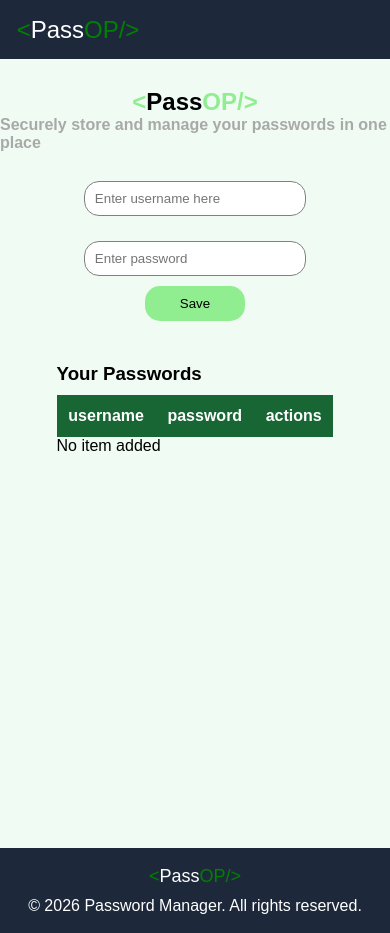
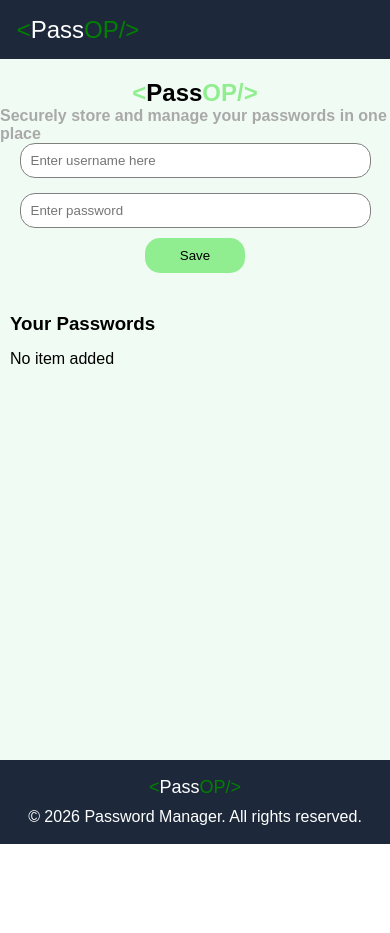
Before and after one commit to abdulrehmanmughal00/my-password-manager, a Next.js app: page / in a window 390 px wide. After the commit the page ends 844 px from the top, so only its background shows below. Built offline with nearby package versions, Linux system fonts and the light colour scheme.

Commit message:
fix responsive issue

```diff
--- a/app/page.js
+++ b/app/page.js
@@ -111,31 +111,33 @@ export default function Home() {
 
     <div className={styles.menu}>
       <div className={styles.span}>
-              <h4>username</h4>
-              <h4>password</h4>
-              <h4>actions</h4>
+        <h4>Username</h4>
+        <h4>Password</h4>
+        <h4>Actions</h4>
+      </div>
     </div>
 
     {array.length === 0 ? (
-              <p style={{ color: "black" }}>No item added</p>
+      <p style={{ color: "black", marginTop: "15px" }}>No item added</p>
     ) : (
       array.map((elem, idx) => (
         <div className={styles.main} key={idx}>
           <h4>{elem.username}</h4>
+
           <h4>{elem.password}</h4>
 
           <div>
             <lord-icon
               src="/wired-outline-35-edit-in-dynamic.json"
               trigger="loop"
-                      style={{ width: "24px", height: "24px" }}
+              style={{ width: "24px", height: "24px", cursor: "pointer" }}
               onClick={() => editHandler(elem, idx)}
             ></lord-icon>
 
             <lord-icon
               src="/wired-outline-185-trash-bin-morph-trash-in.json"
               trigger="hover"
-                      style={{ width: "24px", height: "24px" }}
+              style={{ width: "24px", height: "24px", cursor: "pointer" }}
               onClick={() => deleteHandle(idx)}
             ></lord-icon>
           </div>
@@ -143,7 +145,6 @@ export default function Home() {
       ))
     )}
   </div>
-        </div>
 </section>
     </div>
   );
--- a/app/page.module.css
+++ b/app/page.module.css
@@ -110,35 +110,67 @@
   color: white;
 }
 .main {
-  height: 100%;
+  height: 12%;
   width: 100%;
   display: flex;
-  justify-content: space-around;
-  align-items: center;
+  justify-content: space-between;
   background-color: #dcfce7;
   color: black;
+  padding-top: 10px;
 }
-
+/* Mobile */
 @media (max-width: 549px) {
   .section1 {
-    height: 36vh;
+    height: auto;
+    padding: 20px 0;
+  }
+
+  .section2 {
+    height: auto;
+    padding: 20px 10px;
+  }
+
+  .wrapper {
+    width: 100%;
   }
 
   .div {
     flex-direction: column;
-    justify-content: center;
     align-items: center;
+    gap: 15px;
   }
+
+  .username,
   .passwordWrapper {
-    width: 57%;
+    width: 90%;
   }
-  .username {
-    width: 57%;
+
+  .menu {
+    display: none;
+  }
+
+  .main {
+    display: flex;
+    flex-direction: column;
+    align-items: flex-start;
+    gap: 10px;
+    width: 100%;
+    height: auto;
+    padding: 15px;
+    margin-bottom: 10px;
+    border-radius: 10px;
+    background-color: #dcfce7;
+  }
+
+  .main span {
+    width: 100%;
+    word-break: break-word;
   }
 }
+
+/* Tablet */
 @media (min-width: 550px) and (max-width: 799px) {
   .div {
-    flex-direction: row;
     gap: 20px;
   }
 
@@ -149,10 +181,15 @@
   .passwordWrapper {
     width: 30%;
   }
+
+  .wrapper {
+    width: 90%;
+  }
 }
+
+/* Small Laptop */
 @media (min-width: 800px) and (max-width: 1299px) {
   .div {
-    flex-direction: row;
     gap: 25px;
   }
 
@@ -163,4 +200,8 @@
   .passwordWrapper {
     width: 20%;
   }
+
+  .wrapper {
+    width: 85%;
+  }
 }
```
Lines whose indentation alone changed are shown as unchanged.
